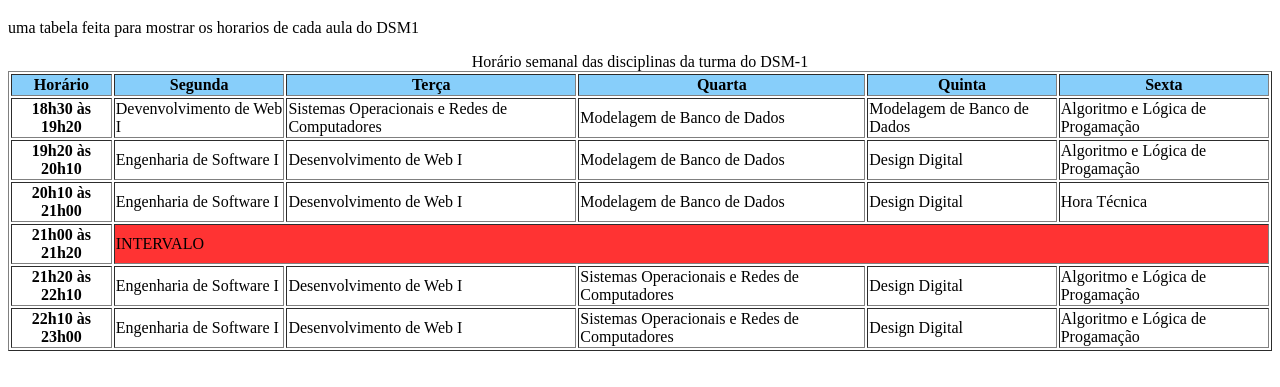
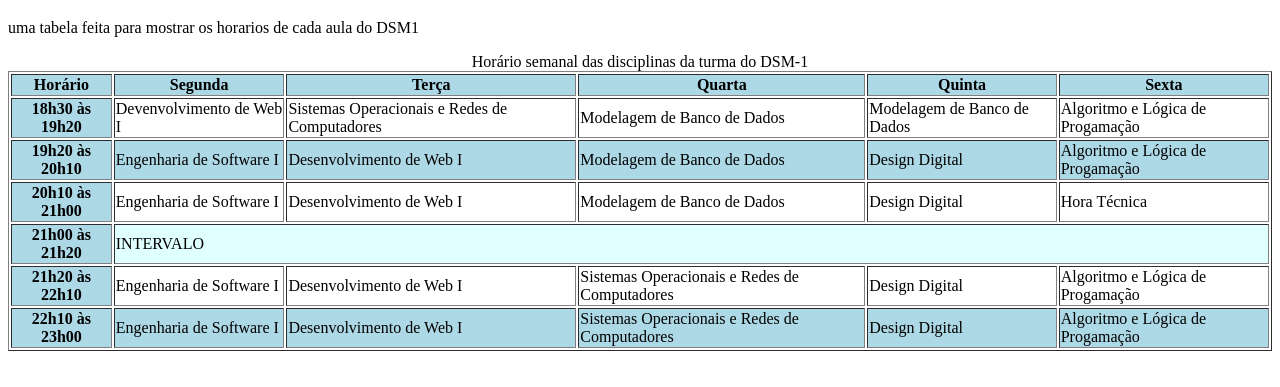
Before and after one commit to JulioCesardossantoslima/dw1-fatecregistro, a plain HTML site: page Aula05_tabela/tabela.html in a window 1280 px wide. Shown: the part 61-448 px from the top of the page. Drawn offline with Linux system fonts and the light colour scheme.

Commit message:
pratica_2

```diff
--- a/Aula05_tabela/tabela.html
+++ b/Aula05_tabela/tabela.html
@@ -4,6 +4,12 @@
     <meta charset="UTF-8" />
     <meta name="viewport" content="width=device-width, initial-scale=1.0" />
     <title>Pratica de tabela</title>
+    <style>
+        tr:nth-child(even) {
+          background-color: lightblue;
+        }
+        /* nth-child(ODD) para escolher as impares */
+    </style>
   </head>
   <body>
     <h1>Horário de Aulas</h1>
@@ -12,7 +18,7 @@
       <caption>
         Horário semanal das disciplinas da turma do DSM-1
       </caption>
-      <thead style="background-color: lightskyblue">
+      <thead style="background-color: lightblue">
         <tr>
           <th scope="col">Horário</th>
           <th scope="col">Segunda</th>
@@ -24,7 +30,7 @@
       </thead>
       <tbody>
         <tr>
-          <th scope="row">18h30 às 19h20</th>
+          <th scope="row" style="background-color: lightblue">18h30 às 19h20</th>
           <td>Devenvolvimento de Web I</td>
           <td>Sistemas Operacionais e Redes de Computadores</td>
           <td>Modelagem de Banco de Dados</td>
@@ -32,7 +38,7 @@
           <td>Algoritmo e Lógica de Progamação</td>
         </tr>
         <tr>
-          <th scope="row">19h20 às 20h10</th>
+          <th scope="row" style="background-color: lightblue">19h20 às 20h10</th>
           <td>Engenharia de Software I</td>
           <td>Desenvolvimento de Web I</td>
           <td>Modelagem de Banco de Dados</td>
@@ -40,7 +46,7 @@
           <td>Algoritmo e Lógica de Progamação</td>
         </tr>
         <tr>
-          <th scope="row">20h10 às 21h00</th>
+          <th scope="row" style="background-color: lightblue">20h10 às 21h00</th>
           <td>Engenharia de Software I</td>
           <td>Desenvolvimento de Web I</td>
           <td>Modelagem de Banco de Dados</td>
@@ -48,11 +54,11 @@
           <td>Hora Técnica</td>
         </tr>
         <tr>
-          <th scope="row">21h00 às 21h20</th>
-          <td colspan="5" style="background-color: #FF3333;">INTERVALO</td>
+          <th scope="row" style="background-color: lightblue">21h00 às 21h20</th>
+          <td colspan="5" style="background-color: lightcyan;">INTERVALO</td>
         </tr>
         <tr>
-          <th scope="row">21h20 às 22h10</th>
+          <th scope="row" style="background-color: lightblue">21h20 às 22h10</th>
           <td>Engenharia de Software I</td>
           <td>Desenvolvimento de Web I</td>
           <td>Sistemas Operacionais e Redes de Computadores</td>
@@ -60,7 +66,7 @@
           <td>Algoritmo e Lógica de Progamação</td>
         </tr>
         <tr>
-          <th scope="row">22h10 às 23h00</th>
+          <th scope="row" style="background-color: lightblue">22h10 às 23h00</th>
           <td>Engenharia de Software I</td>
           <td>Desenvolvimento de Web I</td>
           <td>Sistemas Operacionais e Redes de Computadores</td>
```
